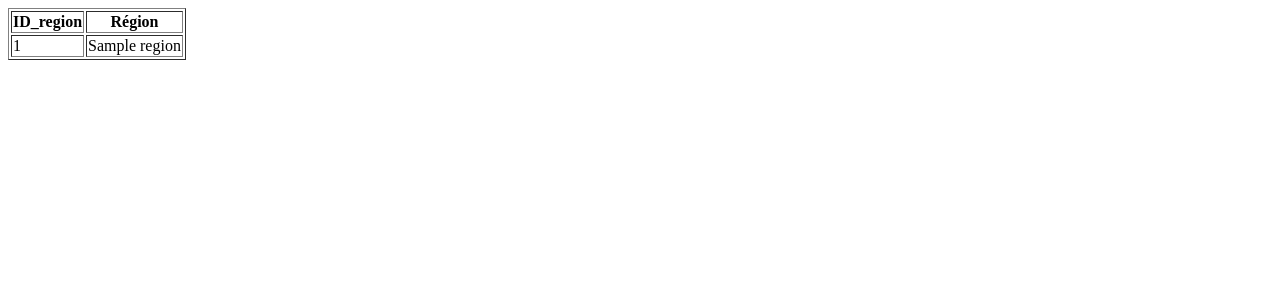
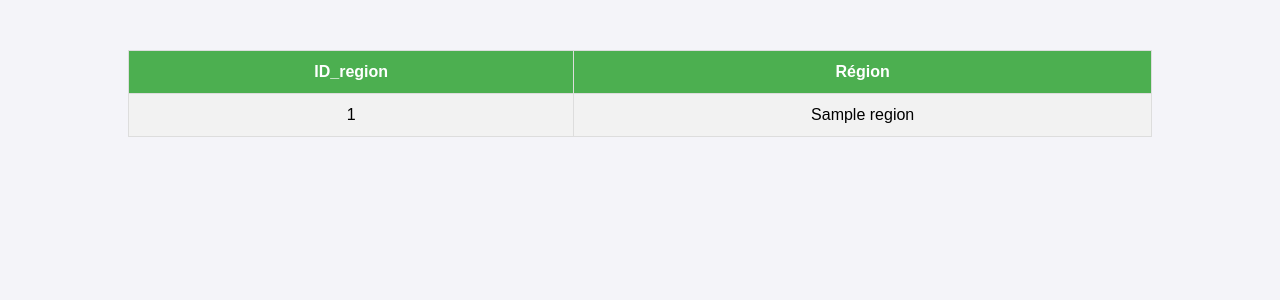
Before and after one commit to kboris0/cloud, a Flask app: template templates/list-region.html in a window 1280 px wide. Shown: the top 300 px of the page. Run offline with Flask 2, Linux system fonts and the light colour scheme; the template is opened without the code that fills it: most values are stand-ins (such as "Sample title", 1, 10 or a date in 2020).

Commit message:
Update list-region.html

```diff
--- a/templates/list-region.html
+++ b/templates/list-region.html
@@ -4,20 +4,55 @@
     <meta charset="UTF-8">
     <meta name="viewport" content="width=device-width, initial-scale=1.0">
     <title>Document</title>
+    <style>
+        body {
+            font-family: Arial, sans-serif;
+            background-color: #f4f4f9;
+            margin: 0;
+            padding: 0;
+        }
+
+        table {
+            width: 80%;
+            margin: 50px auto;
+            border-collapse: collapse;
+            background-color: #fff;
+        }
+
+        th, td {
+            padding: 12px;
+            text-align: left;
+            border: 1px solid #ddd;
+        }
+
+        th {
+            background-color: #4CAF50;
+            color: white;
+        }
+
+        tr:nth-child(even) {
+            background-color: #f2f2f2;
+        }
+
+        tr:hover {
+            background-color: #ddd;
+        }
+
+        table th, table td {
+            text-align: center;
+        }
+    </style>
 </head>
 <body>
-    <table border="1">
+    <table>
         <tr>
             <th>ID_region</th>
             <th>Région</th>
-
         </tr>
         {% for region in regions %}
         <tr>
             <td>{{ region[0] }}</td>
             <td>{{ region[1] }}</td>
-
-
         </tr>
         {% endfor %}
     </table>
```
